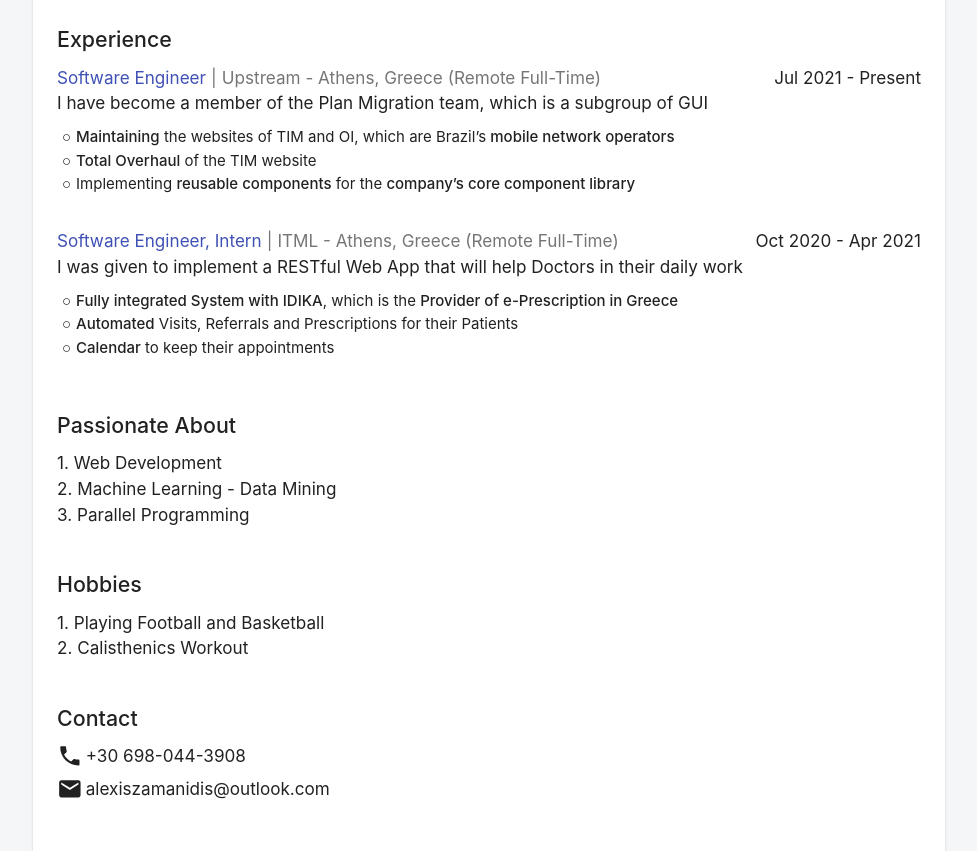
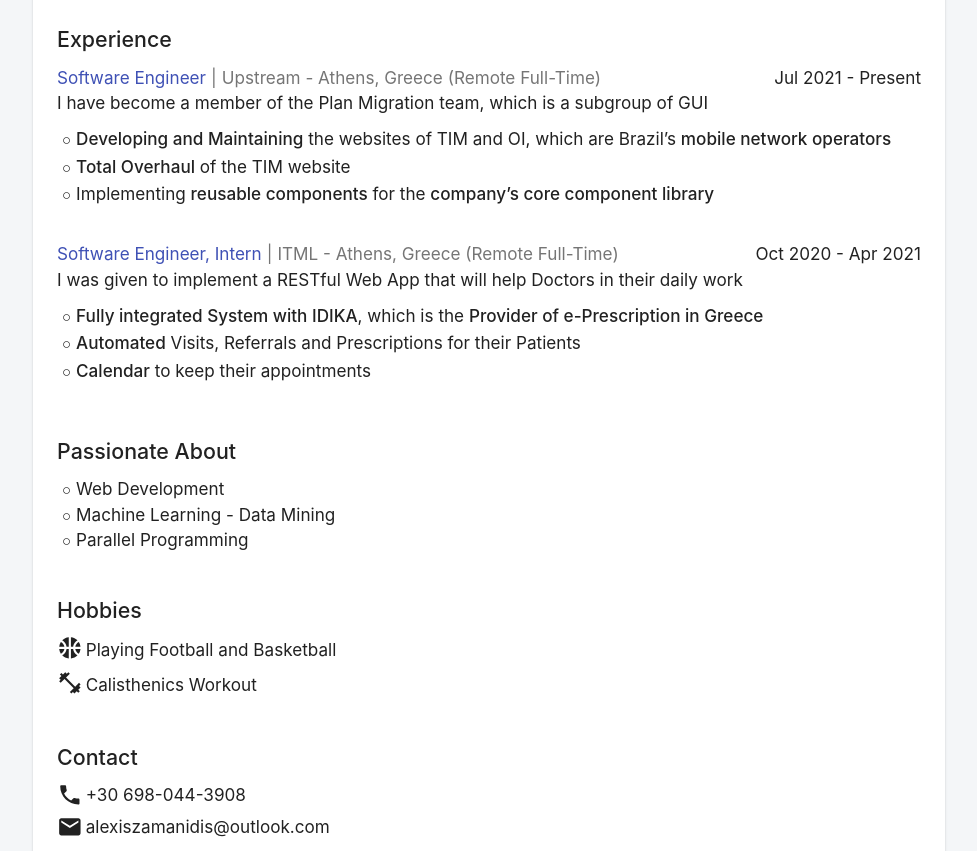
Before and after one commit to alexiszamanidis/alexiszamanidis.github.io, a React (Create React App) app: page / in a window 1280 px wide. Shown: the part 720-1571 px from the top of the page, without its empty margins (151-1128 px from the left). Built offline with nearby package versions, Linux system fonts and the light colour scheme; no server answers.

Commit message:
update 'passionate about' bullet points, add icons for hobbies

```diff
--- a/src/components/AboutMe/Experience/config.tsx
+++ b/src/components/AboutMe/Experience/config.tsx
@@ -11,7 +11,7 @@ const experience: ExperienceItem[] = [
         description:
             "I have become a member of the Plan Migration team, which is a subgroup of GUI",
         details: [
-            "<span class='light-bold'>Maintaining</span> the websites of TIM and OI, which are Brazil’s <span class='light-bold'>mobile network operators</span>",
+            "<span class='light-bold'>Developing and Maintaining</span> the websites of TIM and OI, which are Brazil’s <span class='light-bold'>mobile network operators</span>",
             "<span class='light-bold'>Total Overhaul</span> of the TIM website",
             "Implementing <span class='light-bold'>reusable components</span> for the <span class='light-bold'>company’s core component library</span>",
         ],
--- a/src/components/AboutMe/Experience/index.tsx
+++ b/src/components/AboutMe/Experience/index.tsx
@@ -80,7 +80,7 @@ const Experience: FC = () => {
                                 return (
                                     <ListItem key={index} className={classes.detail}>
                                         <div className={classes.bulletPoint}>○</div>
-                                        <Typography component={"span"} variant={"body2"}>
+                                        <Typography>
                                             <div
                                                 className="content"
                                                 dangerouslySetInnerHTML={{ __html: detail }}
--- a/src/components/AboutMe/Hobbies/config.tsx
+++ b/src/components/AboutMe/Hobbies/config.tsx
@@ -1,11 +1,15 @@
 import { HobbyItem } from "./types";
+import SportsBasketballIcon from "@material-ui/icons/SportsBasketball";
+import FitnessCenterIcon from "@material-ui/icons/FitnessCenter";
 
 const hobbies: HobbyItem[] = [
     {
         name: "Playing Football and Basketball",
+        icon: <SportsBasketballIcon />,
     },
     {
         name: "Calisthenics Workout",
+        icon: <FitnessCenterIcon />,
     },
 ];
 
--- a/src/components/AboutMe/Hobbies/index.tsx
+++ b/src/components/AboutMe/Hobbies/index.tsx
@@ -10,8 +10,14 @@ const useStyles = makeStyles((theme) => ({
         padding: "0px 0px 0px 0px",
     },
     item: {
+        marginBottom: "5px",
         padding: "0px 0px 0px 0px",
         color: theme.palette.text.primary,
+        display: "flex",
+        flexDirection: "row",
+    },
+    icon: {
+        marginRight: "3px",
     },
 }));
 
@@ -27,7 +33,8 @@ const Hobbies: FC = () => {
                 {hobbies.map((item, index) => {
                     return (
                         <ListItem key={index} className={classes.item}>
-                            <Typography>{`${index + 1}. ${item.name}`}</Typography>
+                            <div className={classes.icon}>{item.icon}</div>
+                            <Typography>{item.name}</Typography>
                         </ListItem>
                     );
                 })}
--- a/src/components/AboutMe/Hobbies/types.tsx
+++ b/src/components/AboutMe/Hobbies/types.tsx
@@ -1,3 +1,4 @@
 export interface HobbyItem {
     name: string;
+    icon: JSX.Element;
 }
--- a/src/components/AboutMe/PassionAbout/index.tsx
+++ b/src/components/AboutMe/PassionAbout/index.tsx
@@ -12,6 +12,13 @@ const useStyles = makeStyles((theme) => ({
     item: {
         padding: "0px 0px 0px 0px",
         color: theme.palette.text.primary,
+        display: "flex",
+        flexDirection: "row",
+        alignItems: "baseline",
+    },
+    bulletPoint: {
+        margin: "0px 5px",
+        fontSize: "15px",
     },
 }));
 
@@ -27,7 +34,8 @@ const PassionateAbout: FC = () => {
                 {passionateAbout.map((item, index) => {
                     return (
                         <ListItem key={index} className={classes.item}>
-                            <Typography>{`${index + 1}. ${item.name}`}</Typography>
+                            <div className={classes.bulletPoint}>○</div>
+                            <Typography>{item.name}</Typography>
                         </ListItem>
                     );
                 })}
```
